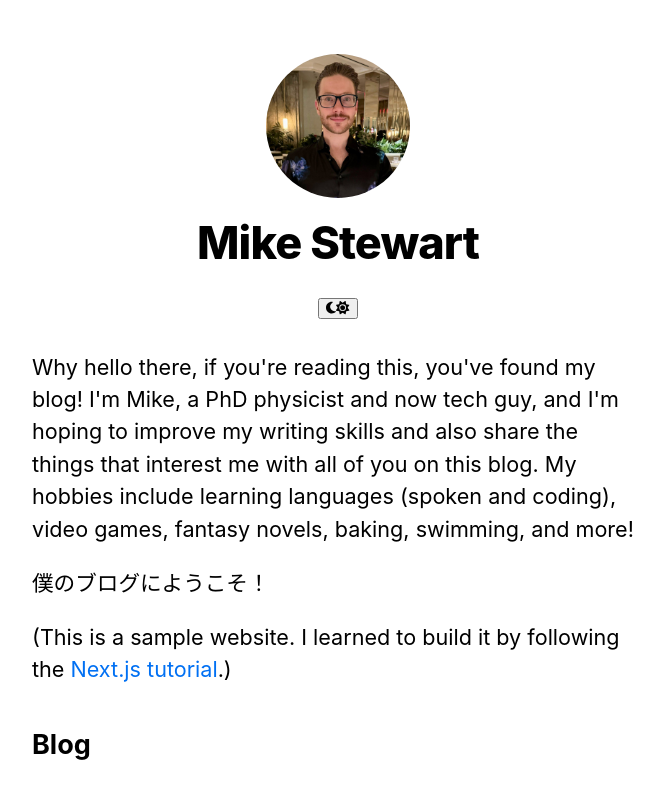
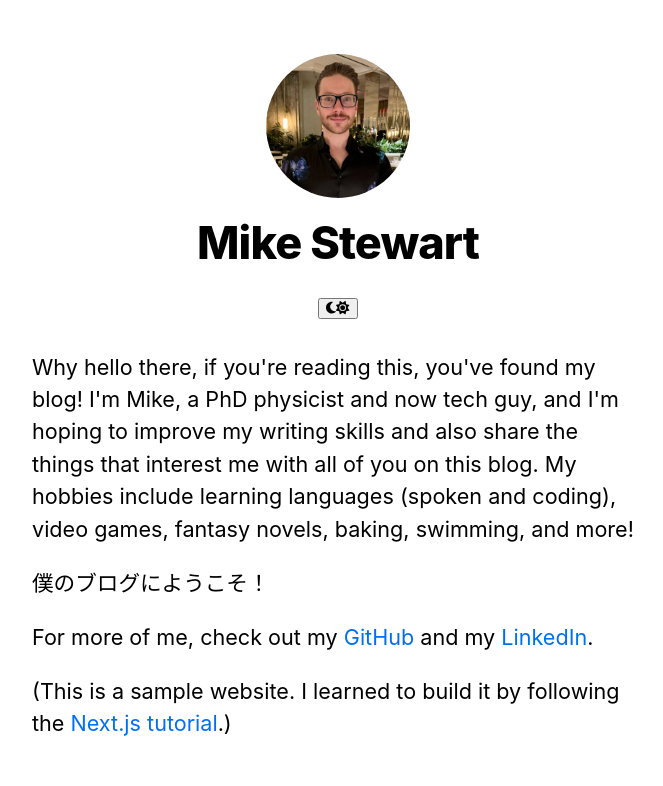
Before and after one commit to mikestewart729/nextjs-blog, a Next.js app: page / in a window 1280 px wide. Shown: the top 786 px of the page, without its empty margins (302-965 px from the left). Built offline with nearby package versions, Linux system fonts and the light colour scheme.

Commit message:
add github and linkedin links to home-page

```diff
--- a/pages/index.js
+++ b/pages/index.js
@@ -24,6 +24,9 @@ export default function Home({ allPostsData }) {
         <p>Why hello there, if you're reading this, you've found my blog! I'm Mike, a PhD physicist and now tech guy, and I'm hoping to improve my writing skills and also share the things that interest me with all of you on this blog. My hobbies include learning languages (spoken and coding), video games, fantasy novels, baking, swimming, and more!</p>
         <p>僕のブログにようこそ！</p>
         <p>
+          For more of me, check out my <Link href="https://github.com/mikestewart729">GitHub</Link> and my <Link href="https://www.linkedin.com/in/michael-stewart-973786189/">LinkedIn</Link>.
+        </p>
+        <p>
           (This is a sample website. I learned to build it by following the {' '}
           <a href="https://nextjs.org/learn">Next.js tutorial</a>.)
         </p>
```
